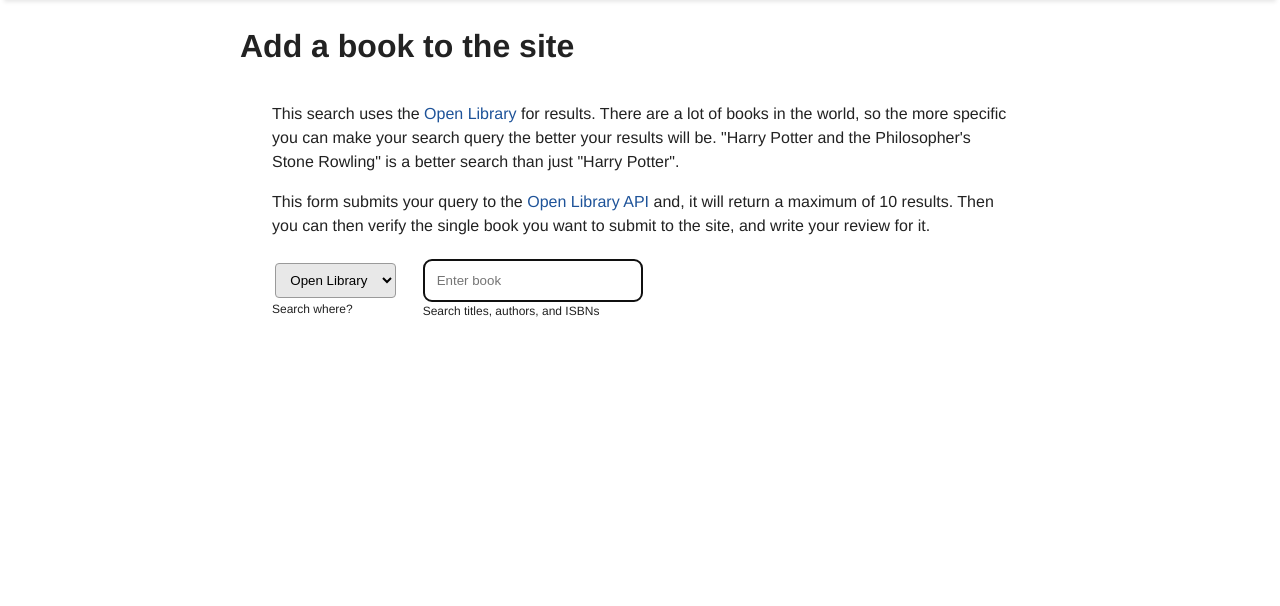
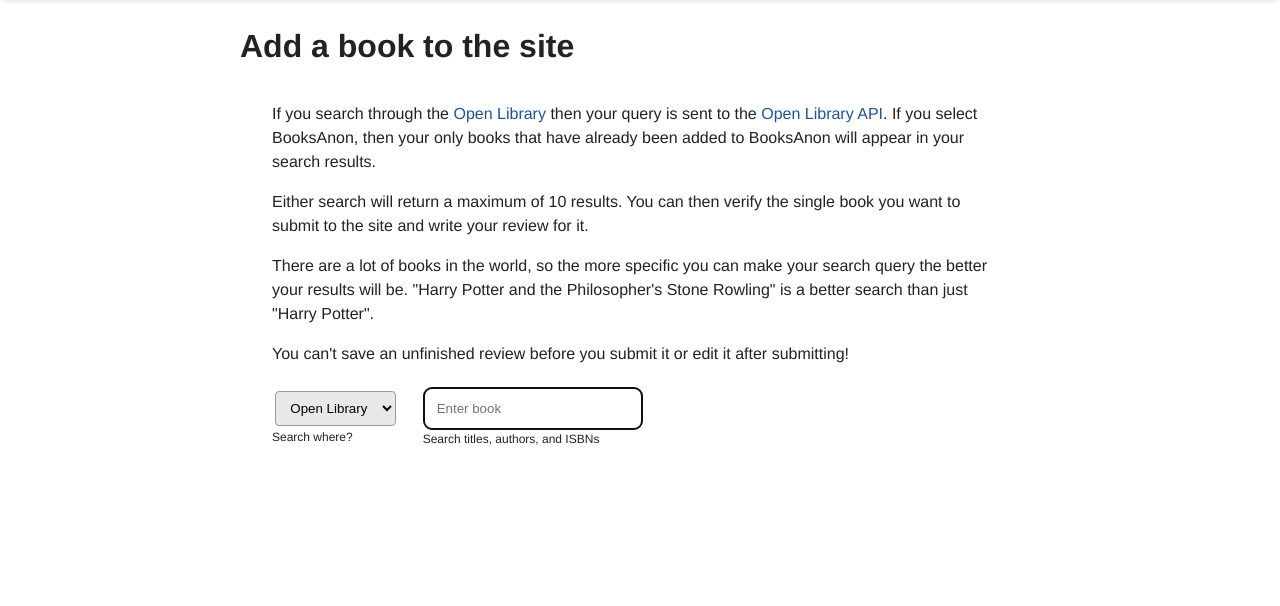
Before and after one commit to alexk49/booksanon, a Python web app: template templates/add-book.html in a window 1280 px wide. Shown: the part 79-685 px from the top of the page. Run offline with Jinja, Linux system fonts and the light colour scheme; the template is opened without the code that fills it, so the values that code supplies are empty.

Commit message:
added about page and updated add-book copy

```diff
--- a/src/server/routes.py
+++ b/src/server/routes.py
@@ -11,6 +11,7 @@ routes = [
     # page routes
     Route("/", views.home, name="home"),
     Route("/add-book", views.add_book, name="add_book"),
+    Route("/about", views.about, name="about"),
     Route("/submission", views.submission, name="submission"),
     Route("/search", views.search, name="search", methods=["GET", "POST"]),
     Route("/book/{book_id:int}", views.book_page, name="book"),
--- a/src/server/views.py
+++ b/src/server/views.py
@@ -31,6 +31,12 @@ async def home(request: Request):
     reviews = await resources.review_repo.get_most_recent_book_reviews()
     logger.debug(reviews)
     context = {"request": request, "reviews": reviews}
+    return templates.TemplateResponse(request, template, context=context)
+
+
+async def about(request: Request):
+    template = "about.html"
+    context = {"request": request}
     return templates.TemplateResponse(request, template, context=context)
 
 
--- a/templates/add-book.html
+++ b/templates/add-book.html
@@ -6,18 +6,17 @@
   <h1>Add a book to the site</h1>
   <section id="search">
     <p>
-      This search uses the
-      <a href="https://www.openlibrary.org">Open Library</a> for results. There
-      are a lot of books in the world, so the more specific you can make your
+      If you search through the <a href="https://www.openlibrary.org">Open Library</a> then your query is sent to the
+      <a href="https://openlibrary.org/developers/api">Open Library API</a>. If you select BooksAnon, then your only books that have already been added to BooksAnon will appear in your search results.
+    <p>Either search will return a maximum of 10 results. You can then verify the
+      single book you want to submit to the site and write your review for it.
+    </p>
+    <p>
+      There are a lot of books in the world, so the more specific you can make your
       search query the better your results will be. "Harry Potter and the
       Philosopher's Stone Rowling" is a better search than just "Harry Potter".
     </p>
-    <p>
-      This form submits your query to the
-      <a href="https://openlibrary.org/developers/api">Open Library API</a> and,
-      it will return a maximum of 10 results. Then you can then verify the
-      single book you want to submit to the site, and write your review for it.
-    </p>
+    <p>You can't save an unfinished review before you submit it or edit it after submitting!</p>
     <form id="search-form" method="post" action="/api/search-openlib">
     <div class="search-form-container">
       <div class="search-field-container">
```
Also changed, not shown: templates/about.html (added, +10 -0 lines).
